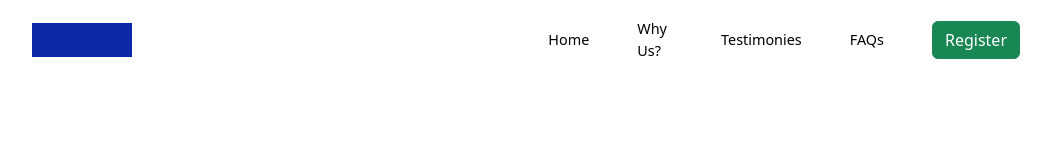
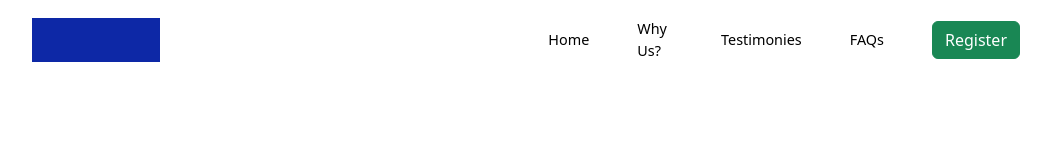
Before and after one commit to hatrnuhn/binarxsynrgy, a website: page chapter1/challenge/new.html in a window 1280 px wide. Shown: the whole page, without its empty margins (96-1147 px from the left). Drawn offline with nearby package versions, Linux system fonts and the light colour scheme.

Commit message:
modify logo size

```diff
--- a/chapter1/challenge/styles.css
+++ b/chapter1/challenge/styles.css
@@ -41,9 +41,9 @@ body {
 .logo {
     min-height: 34px;
     min-width: 100px;
-    height: calc(34rem * 0.06);
-    width: calc(100rem * 0.06);
-    max-width: 200px;
-    max-height: 68px;
+    height: calc(34rem * 0.08);
+    width: calc(100rem * 0.08);
+    max-width: 300px;
+    max-height: 102px;
     background-color: var(--primary-blue);
 }
```
